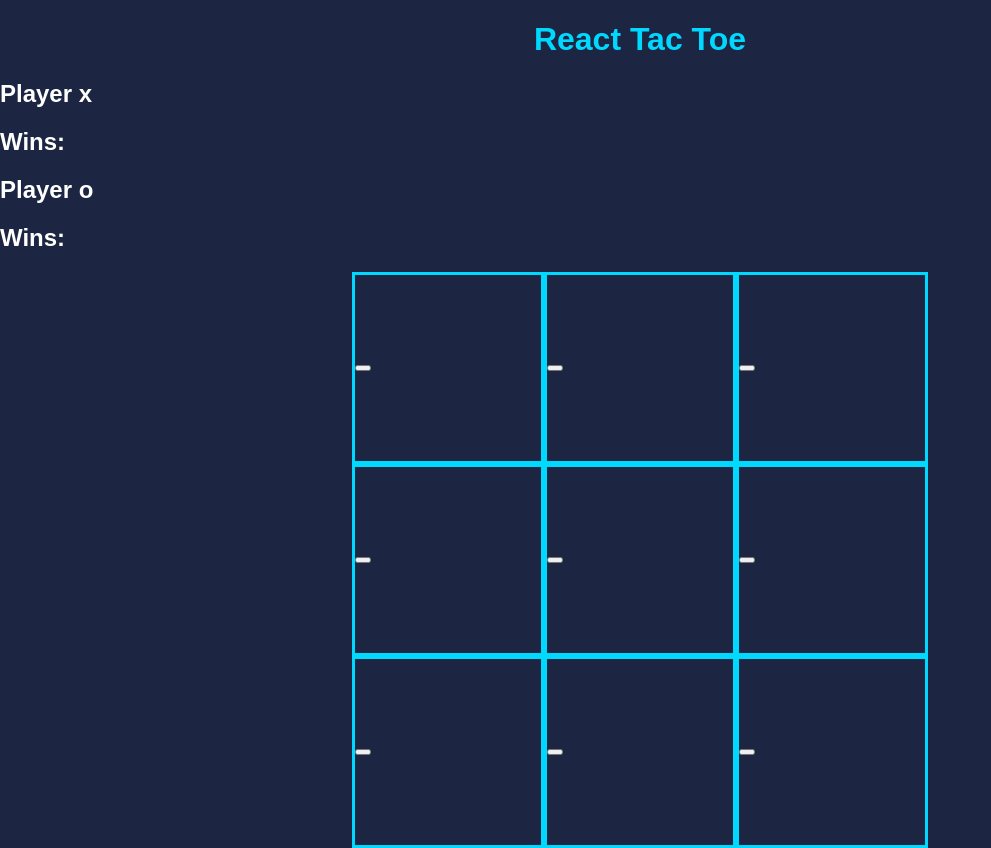
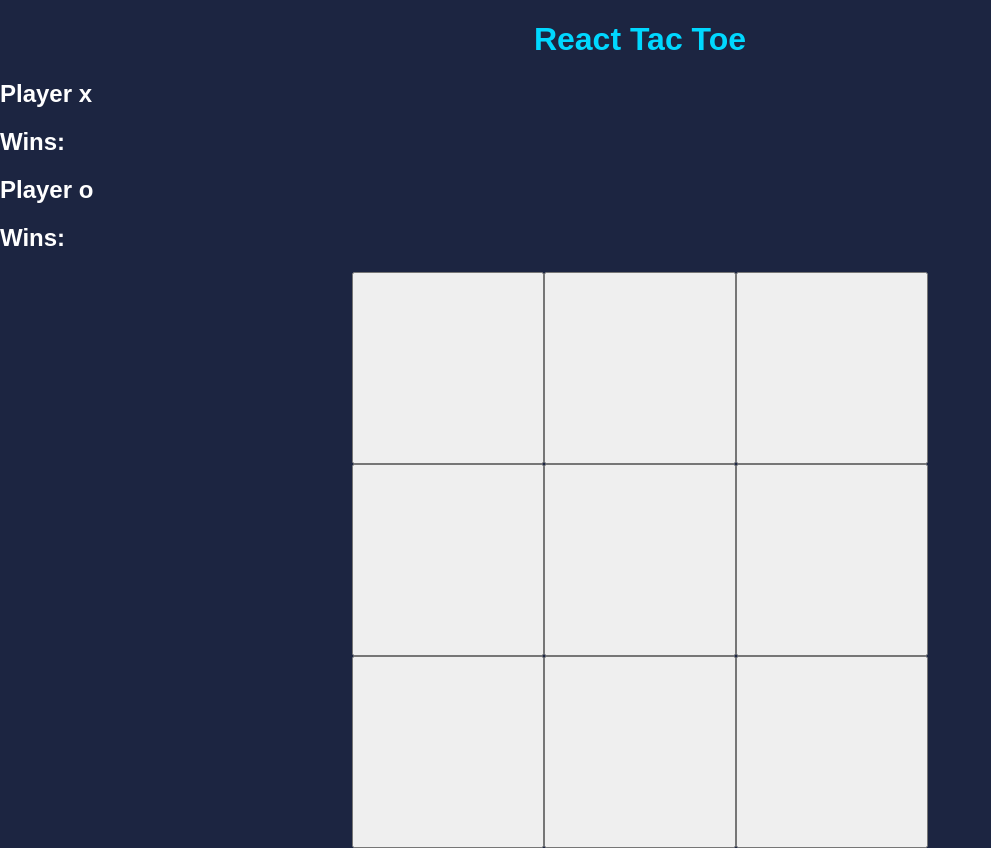
Before and after one commit to raymondborel/ReactTacToe, a React (Create React App) app: page / in a window 1280 px wide. Shown: the whole page, without its empty margins (0-991 px from the left). Built offline with nearby package versions, Linux system fonts and the light colour scheme.

Commit message:
Fixed css bug, base game works

```diff
--- a/src/components/Board.js
+++ b/src/components/Board.js
@@ -14,17 +14,15 @@ function Board() {
             setCurrentPlayer(currentPlayer === 'X' ? 'O': 'X')
         }
     }
+
   return (
-    <div className="board">
-      <Square />
-      <Square />
-      <Square />
-      <Square />
-      <Square />
-      <Square />
-      <Square />
-      <Square />
-      <Square />
+
+    <div>
+        <div className="board">
+            {squares.map((value, index) => (
+                <Square key={index} value={value} onClick= {() => handleSquareClick(index)} />
+            ))}
+        </div>
     </div>
   );
 }
--- a/src/components/Square.js
+++ b/src/components/Square.js
@@ -1,9 +1,9 @@
 function Square(props) {
   const { value, onClick } = props;
   return (
-    <div>
+    <>
       <button onClick={onClick}>{value}</button>
-    </div>
+    </>
   );
 }
 export default Square;
--- a/src/styles.css
+++ b/src/styles.css
@@ -15,7 +15,7 @@
     font-family: 'Montserrat', sans-serif;
     color: white;
   }
-  .container > div {
+  .container {
   display: flex;
   background: var(--yankees-blue);
   flex-wrap: wrap;
```
